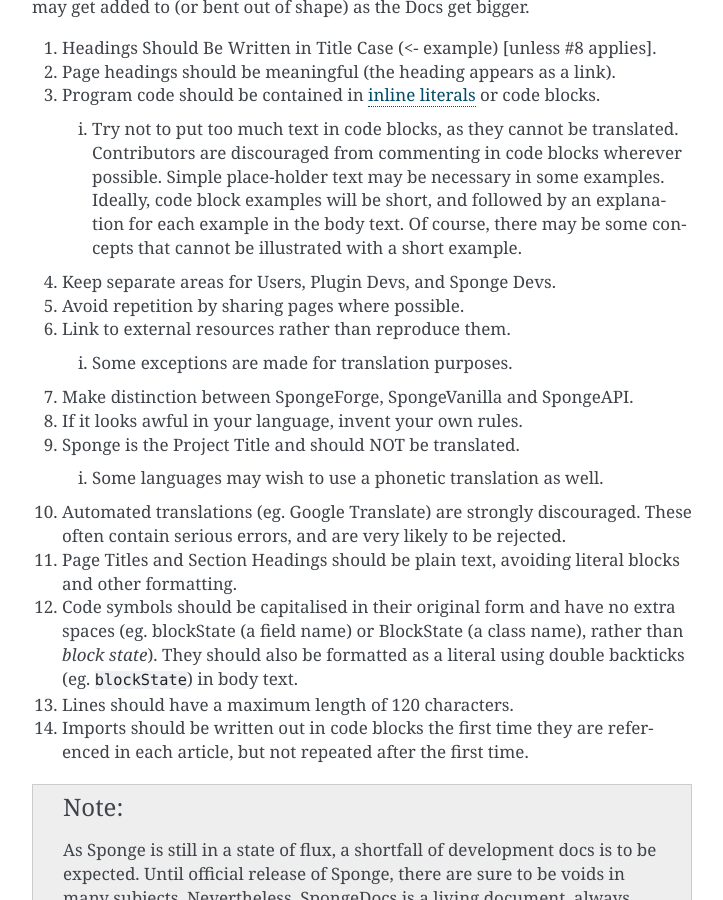
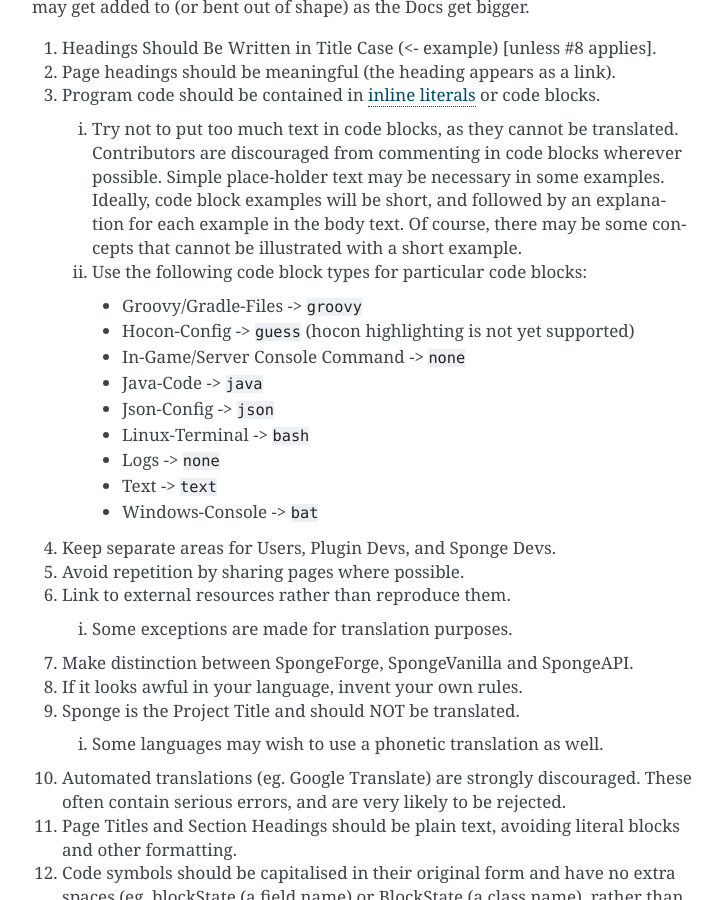
Before and after one commit to SpongePowered/SpongeDocs, a Sphinx documentation site: the page built from source/contributing/spongedocs.rst, in a window 1280 px wide and 900 px high, scrolled down 1157 px. Shown: the whole window, without its empty margins (388-1111 px from the left). Built offline with Sphinx 7.4.7, drawn with Linux system fonts in a browser that asks for light colours; pages that are not in the unit, such as notebooks, are missing from menus.

Commit message:
Specify which code blocks types should be used.

```diff
--- a/source/about/tos.rst
+++ b/source/about/tos.rst
@@ -2,7 +2,7 @@
 Terms of Service
 ================
 
- .. code-block:: none
+ .. code-block:: text
 
     While our terms of service, privacy policy and community guidelines may be provided in your
     own language, this is only as a courtesy to You. To the fullest extent as permitted by law,
--- a/source/contributing/implementation/datamanipulator.rst
+++ b/source/contributing/implementation/datamanipulator.rst
@@ -44,7 +44,7 @@
 
 The following snippet shows the imports/paths for some classes in SpongeCommon that you will need:
 
-.. code-block:: none
+.. code-block:: java
 
     org.spongepowered.common.data.DataProcessor
     org.spongepowered.common.data.ValueProcessor
--- a/source/contributing/implementation/pr.rst
+++ b/source/contributing/implementation/pr.rst
@@ -51,7 +51,7 @@
 
 * Links to any implementation PRs in clear view at the top of the PR, this can be achieved with GitHub Markdown
 
-.. code-block:: none
+.. code-block:: text
 
   *SpongeAPI*|[SpongeCommon](html link)|[SpongeForge](html link)|[SpongeVanilla](html link)
 
--- a/source/contributing/spongedocs.rst
+++ b/source/contributing/spongedocs.rst
@@ -52,6 +52,17 @@
      Contributors are discouraged from commenting in code blocks wherever possible. Simple place-holder text may be
      necessary in some examples. Ideally, code block examples will be short, and followed by an explanation for each
      example in the body text. Of course, there may be some concepts that cannot be illustrated with a short example.
+  ii. Use the following code block types for particular code blocks:
+
+     * Groovy/Gradle-Files -> ``groovy``
+     * Hocon-Config -> ``guess`` (hocon highlighting is not yet supported)
+     * In-Game/Server Console Command -> ``none``
+     * Java-Code -> ``java``
+     * Json-Config -> ``json``
+     * Linux-Terminal -> ``bash``
+     * Logs -> ``none``
+     * Text -> ``text``
+     * Windows-Console -> ``bat``
 
 4. Keep separate areas for Users, Plugin Devs, and Sponge Devs.
 5. Avoid repetition by sharing pages where possible.
```
